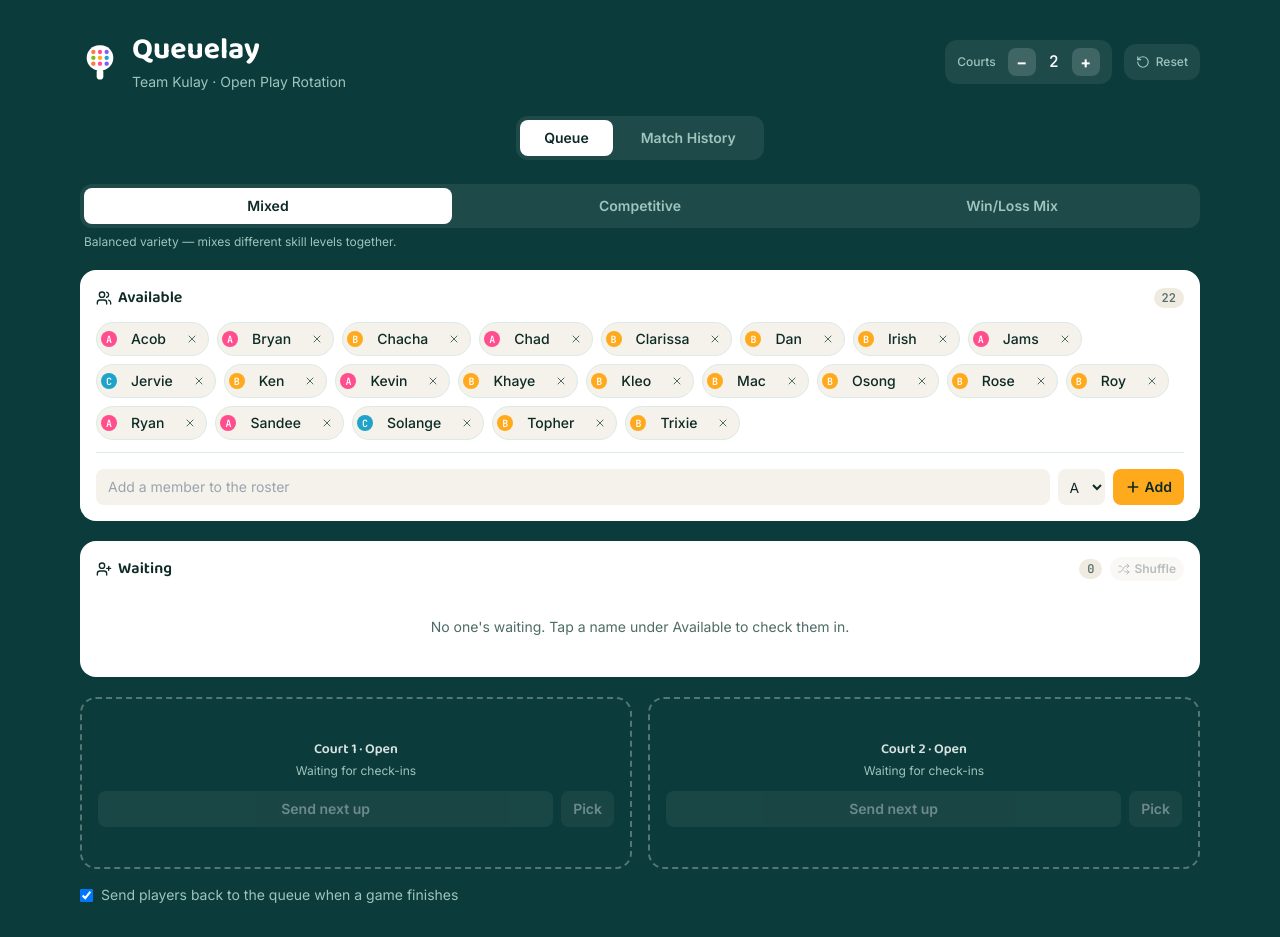
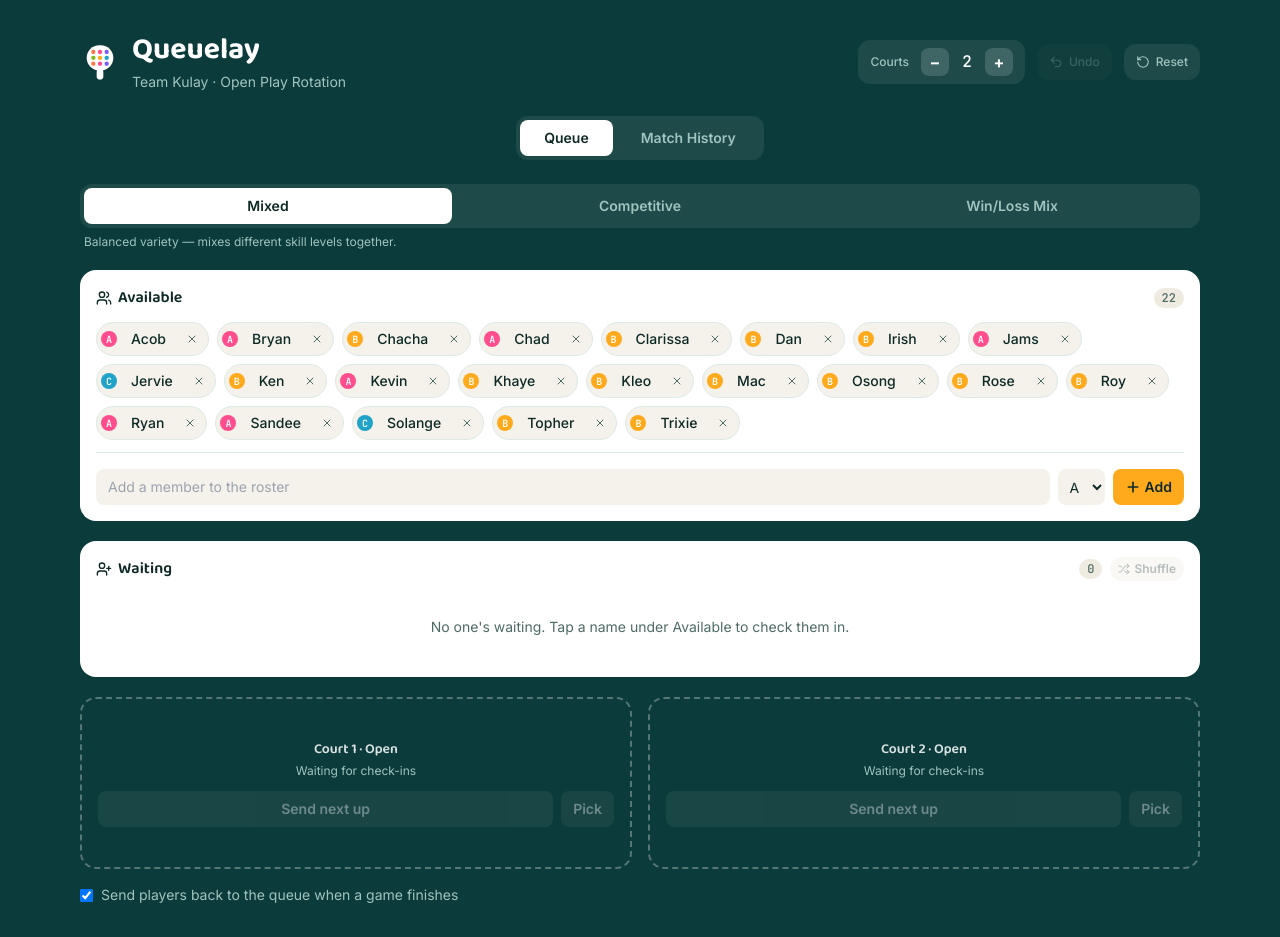
Before and after one commit to nakataken/queuelay-client, a React (Vite) app: page / in a window 1280 px wide. Built offline with nearby package versions, Linux system fonts and the light colour scheme.

Commit message:
add: undo button

```diff
--- a/src/components/Header.tsx
+++ b/src/components/Header.tsx
@@ -1,4 +1,4 @@
-import { RotateCcw } from "lucide-react";
+import { RotateCcw, Undo2 } from "lucide-react";
 import { Logo } from "./Logo";
 
 export function Header({
@@ -7,12 +7,16 @@ export function Header({
   onReset,
   canRemoveCourt,
   canAddCourt,
+  onUndo,
+  canUndo,
 }: {
   numCourts: number;
   onChangeCourtCount: (delta: number) => void;
   onReset: () => void;
   canRemoveCourt: boolean;
   canAddCourt: boolean;
+  onUndo: () => void;
+  canUndo: boolean;
 }) {
   return (
     <div className="flex flex-wrap items-center justify-between gap-4 mb-6">
@@ -65,6 +69,17 @@ export function Header({
 
         <button
           type="button"
+          onClick={onUndo}
+          disabled={!canUndo}
+          className="kq-btn flex items-center gap-1.5 text-xs font-medium px-3 py-2.5 rounded-xl disabled:opacity-30 disabled:cursor-not-allowed"
+          style={{ background: "rgba(255,255,255,0.08)", color: "#9FC4BE" }}
+          title="Undo the last action (assign, finish, reset court, delete match, or reset all)"
+        >
+          <Undo2 size={14} /> Undo
+        </button>
+
+        <button
+          type="button"
           onClick={onReset}
           className="kq-btn flex items-center gap-1.5 text-xs font-medium px-3 py-2.5 rounded-xl"
           style={{ background: "rgba(255,255,255,0.08)", color: "#9FC4BE" }}
--- a/src/components/Queue.tsx
+++ b/src/components/Queue.tsx
@@ -10,6 +10,7 @@ import {
   LEVEL_CYCLE,
   BG,
   MatchMode,
+  Snapshot,
 } from "../types";
 import {
   shuffle,
@@ -55,6 +56,7 @@ export function Queue() {
   );
   const [matches, setMatches] = useState<MatchRecord[]>(saved?.matches ?? []);
   const [activeTab, setActiveTab] = useState<TabKey>("queue");
+  const [undoSnapshot, setUndoSnapshot] = useState<Snapshot | null>(null);
 
   const gameRef = useRef<number>(saved?.gameCounter ?? 0);
 
@@ -80,6 +82,52 @@ export function Queue() {
 
   const canRemoveCourt = numCourts > 1 && !courts[numCourts - 1];
   const canAddCourt = numCourts < 10;
+
+  const undo = () => {
+    if (!undoSnapshot) return;
+    setNumCourts(undoSnapshot.numCourts);
+    setCourts(undoSnapshot.courts);
+    setRoster(undoSnapshot.roster);
+    setQueueIds(undoSnapshot.queueIds);
+    setRequeue(undoSnapshot.requeue);
+    setPlayerStats(undoSnapshot.playerStats);
+    setMatches(undoSnapshot.matches);
+    setMatchMode(undoSnapshot.matchMode);
+    idRef.current = undoSnapshot.nextId;
+    colorRef.current = undoSnapshot.colorCounter;
+    gameRef.current = undoSnapshot.gameCounter;
+    setUndoSnapshot(null); // single-level: consume the snapshot
+  };
+
+  const captureSnapshot = () => {
+    setUndoSnapshot({
+      numCourts,
+      courts: courts.map((c) =>
+        c
+          ? {
+              ...c,
+              ids: [...c.ids],
+              teams: { teamA: [...c.teams.teamA], teamB: [...c.teams.teamB] },
+            }
+          : null,
+      ),
+      roster: roster.map((p) => ({ ...p })),
+      queueIds: [...queueIds],
+      requeue,
+      playerStats: Object.fromEntries(
+        Object.entries(playerStats).map(([id, s]) => [id, { ...s }]),
+      ),
+      matches: matches.map((m) => ({
+        ...m,
+        teamA: [...m.teamA],
+        teamB: [...m.teamB],
+      })),
+      matchMode,
+      nextId: idRef.current,
+      colorCounter: colorRef.current,
+      gameCounter: gameRef.current,
+    });
+  };
 
   const addRosterMember = (e: React.FormEvent<HTMLFormElement>) => {
     e.preventDefault();
@@ -215,6 +263,7 @@ export function Queue() {
   };
 
   const assignToCourt = (idx: number) => {
+    captureSnapshot();
     const group = queueIds.slice(0, 4);
     if (group.length < 1) return;
     const activeMode = effectiveMode(group, matchMode, resultOf);
@@ -279,6 +328,7 @@ export function Queue() {
   };
 
   const finishGame = (idx: number, winner: "A" | "B") => {
+    captureSnapshot();
     const court = courts[idx];
     setCourts((c) => {
       const copy = [...c];
@@ -352,6 +402,7 @@ export function Queue() {
 
   const manualAssign = (idx: number, selectedIds: number[]) => {
     if (selectedIds.length !== 4) return;
+    captureSnapshot();
     const split = bestTeamSplit(
       selectedIds,
       levelOf,
@@ -365,6 +416,7 @@ export function Queue() {
   const resetCourt = (idx: number) => {
     const court = courts[idx];
     if (!court) return;
+    captureSnapshot();
 
     setCourts((c) => {
       const copy = [...c];
@@ -415,6 +467,9 @@ export function Queue() {
       )
     )
       return;
+
+    captureSnapshot();
+
     try {
       localStorage.removeItem(STORAGE_KEY);
     } catch {
@@ -453,6 +508,8 @@ export function Queue() {
       )
     )
       return;
+
+    captureSnapshot();
 
     if (gameNumber === gameRef.current) {
       gameRef.current -= 1;
@@ -581,6 +638,8 @@ export function Queue() {
           onReset={resetAll}
           canRemoveCourt={canRemoveCourt}
           canAddCourt={canAddCourt}
+          onUndo={undo}
+          canUndo={undoSnapshot !== null}
         />
 
         <TabBar active={activeTab} onChange={setActiveTab} />
```
Also changed, not shown: src/types.ts (+14 -0 lines).
